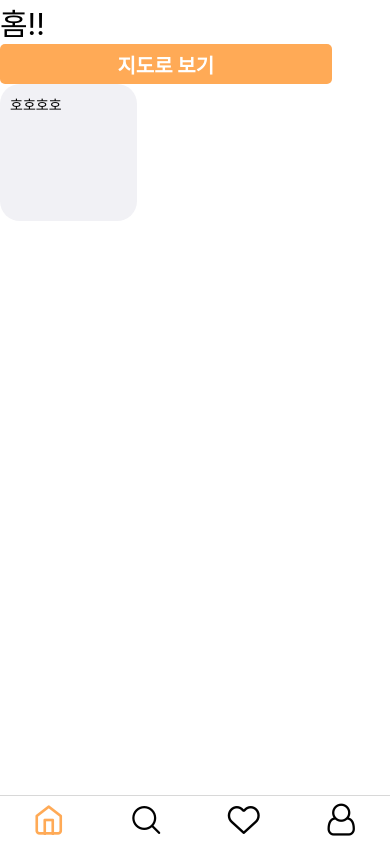
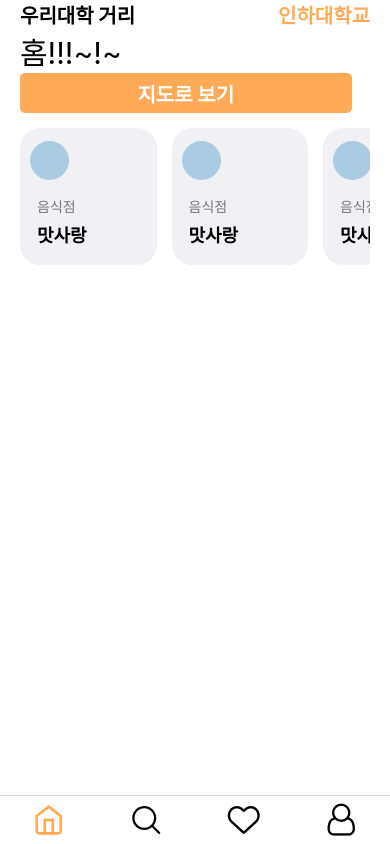
Before and after one commit to Stageus/udaeri-frontend, a React Native app: screen /Home in a window 390 px wide. Built offline with nearby package versions, Linux system fonts and the light colour scheme.

Commit message:
feat Home 찜 엘리먼트 개발

```diff
--- a/src/components/home-jjimEle/home-jjimEle.component.tsx
+++ b/src/components/home-jjimEle/home-jjimEle.component.tsx
@@ -1,11 +1,31 @@
-import React from "react";
-import { Text } from "react-native";
-import { JjimContainer } from "./home-jjimEle.style";
+import React, { useCallback } from "react";
+import { useNavigation } from "@react-navigation/native";
+import {
+  JjimContainer,
+  IconWrap,
+  CatTitle,
+  ShopName,
+  TextContainer,
+} from "./home-jjimEle.style";
+import Ionicons from "react-native-vector-icons/Ionicons";
+import Feather from "react-native-vector-icons/Feather";
 
-export const HomeJjimEle = (): JSX.Element => {
+export const HomeJjimEle = (props): JSX.Element => {
+  const { categoryTitle, shopName } = props;
+
+  const navigation = useNavigation();
+  const movePage = useCallback(
+    () => navigation.navigate(shopName, { key: shopName }),
+    []
+  );
+
   return (
-    <JjimContainer activeOpacity={0.8}>
-      <Text>호호호호</Text>
+    <JjimContainer activeOpacity={0.8} onPress={movePage}>
+      <IconWrap></IconWrap>
+      <TextContainer>
+        <CatTitle>{categoryTitle}</CatTitle>
+        <ShopName numberOfLines={1}>{shopName}</ShopName>
+      </TextContainer>
     </JjimContainer>
   );
 };
--- a/src/components/home-jjimEle/home-jjimEle.style.tsx
+++ b/src/components/home-jjimEle/home-jjimEle.style.tsx
@@ -7,5 +7,32 @@ export const JjimContainer = styled.TouchableOpacity`
   background-color: ${theme.colors.BGColor1}
   margin-right: 15px;
   border-radius: 20px;
-  padding: 10px;
+  padding: 10px 10px 15px 10px;
+  display: flex;
+  justify-content: space-around;
 `;
+
+export const IconWrap = styled.View`
+  width: ${theme.width * 0.1}px;
+  height: ${theme.width * 0.1}px;
+  background-color: #a9cce3;
+  align-items: center;
+  justify-content: center;
+  border-radius: 20px;
+`;
+
+export const TextContainer = styled.View`
+  margin: 10px 0 0 7px;
+`;
+
+export const CatTitle = styled.Text`
+  font-size: 14px;
+  color: ${theme.colors.fontColor2};
+  margin-bottom: 5px;
+`;
+
+export const ShopName = styled.Text`
+  font-size: 18px;
+  font-weight: bold;
+  color: #000;
+`;
--- a/src/components/longBtn/longBtn.component.tsx
+++ b/src/components/longBtn/longBtn.component.tsx
@@ -1,9 +1,5 @@
 import React, { useCallback } from "react";
-import { View, Text, TouchableOpacity } from "react-native";
-import styled, { css } from "styled-components/native";
 import { ParamListBase, useNavigation } from "@react-navigation/native";
-import RootStackParamList from "../../navigation/rootStackNavigator";
-import { StackNavigationProp } from "@react-navigation/stack";
 import { LongBtnContainer, LongBtnTitle } from "./longBtn.style";
 
 export const LongBtn = (props): JSX.Element => {
--- a/src/screens/home/home.component.tsx
+++ b/src/screens/home/home.component.tsx
@@ -1,10 +1,10 @@
 import React from "react";
-import { SafeAreaView, View } from "react-native";
+import { SafeAreaView, View, ScrollView } from "react-native";
 import styled from "styled-components/native";
 
 // import {useAppDispatch, useAppSelector} from '../../../store/hooks';
 // import {ageCounter, nameChange} from '../../../store/slice/userSlice';
-import { HomeText } from "./home.style";
+import { HomeText, HomeContainer, TopContainer, TopTitle } from "./home.style";
 import { LongBtn } from "../../components/longBtn/longBtn.component";
 import { HomeJjimEle } from "../../components/home-jjimEle/home-jjimEle.component";
 import { SafeAreaViewComp } from "../../components/safeAreaViewComp/safeAreaViewComp";
@@ -12,18 +12,30 @@ import { SafeAreaViewComp } from "../../components/safeAreaViewComp/safeAreaView
 const Home = (): JSX.Element => {
   return (
     <SafeAreaViewComp>
-      <View>
-        <HomeText>홈!!</HomeText>
+      <HomeContainer>
+        <TopContainer>
+          <TopTitle>우리대학 거리</TopTitle>
+          <TopTitle main>인하대학교</TopTitle>
+        </TopContainer>
+        <HomeText>홈!!!~!~</HomeText>
         <LongBtn btnTitle="지도로 보기" pageTitle="Map" />
-        <HomeJjimEle></HomeJjimEle>
-      </View>
+
+        <ScrollView
+          horizontal
+          showsHorizontalScrollIndicator={false}
+          contentContainerStyle={{
+            marginVertical: 15,
+            flexDirection: "row",
+          }}
+        >
+          <HomeJjimEle categoryTitle="음식점" shopName="맛사랑"></HomeJjimEle>
+          <HomeJjimEle categoryTitle="음식점" shopName="맛사랑"></HomeJjimEle>
+          <HomeJjimEle categoryTitle="음식점" shopName="맛사랑"></HomeJjimEle>
+          <HomeJjimEle categoryTitle="음식점" shopName="맛사랑"></HomeJjimEle>
+        </ScrollView>
+      </HomeContainer>
     </SafeAreaViewComp>
   );
 };
 
 export default Home;
-
-const Box = styled.View`
-  width: 100px;
-  height: 100px;
-`;
--- a/src/screens/home/home.style.tsx
+++ b/src/screens/home/home.style.tsx
@@ -1,5 +1,27 @@
 import styled from "styled-components/native";
+import theme from "../../style/theme";
 
 export const HomeText = styled.Text`
   font-size: 30px;
 `;
+
+export const HomeContainer = styled.View`
+  padding: 0 20px;
+`;
+
+export const TopContainer = styled.View`
+  flex-direction: row;
+  justify-content: space-between;
+  align-items: center;
+  // margin-top: 10px;
+`;
+
+interface TopTitleProp {
+  readonly main?: boolean;
+}
+
+export const TopTitle = styled.Text<TopTitleProp>`
+  font-size: 20px;
+  font-weight: bold;
+  color: ${(props) => (props.main ? theme.colors.main : "#000")};
+`;
```
